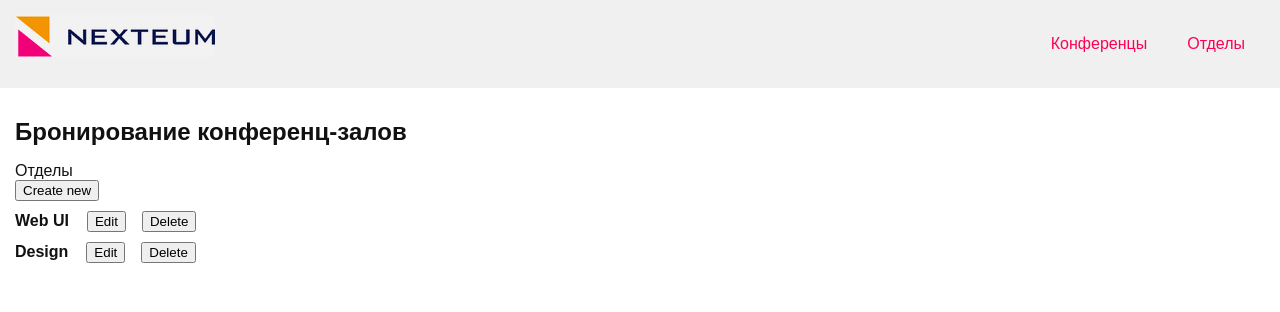
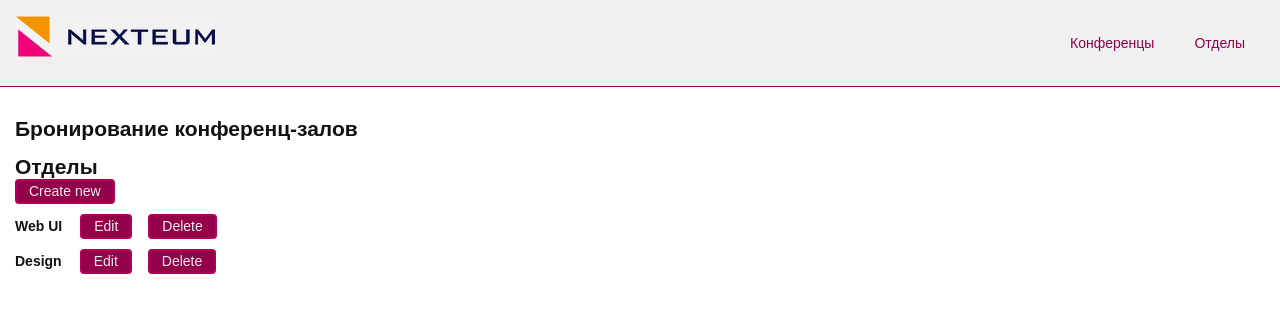
Before and after one commit to vdyrda/react_booker, a React (Create React App) app: page /admin/departments in a window 1280 px wide. Shown: the top 312 px of the page. Built offline with nearby package versions, Linux system fonts and the light colour scheme.

Commit message:
add common styles and Roboto font

```diff
--- a/public/index.html
+++ b/public/index.html
@@ -20,6 +20,7 @@
       Learn how to configure a non-root public URL by running `npm run build`.
     -->
     <title>React App</title>
+	<link href="https://fonts.googleapis.com/css?family=Roboto:400,700&amp;subset=cyrillic" rel="stylesheet" />
   </head>
   <body>
     <noscript>
--- a/src/App.css
+++ b/src/App.css
@@ -6,6 +6,7 @@
 
 .App-header {
 	background: #f0f0f0;
+	border-bottom: 1px solid #930049;
 	box-sizing: border-box;
 	min-height: 85px;
 	padding: 15px;
--- a/src/admin/Departments/Departments.js
+++ b/src/admin/Departments/Departments.js
@@ -1,5 +1,6 @@
 import React, { Component } from 'react';
 
+import '../../components/UI/common.css';
 import './Departments.css';
 
 class Departments extends Component {
--- a/src/components/Halls/Hall/Hall.css
+++ b/src/components/Halls/Hall/Hall.css
@@ -1,9 +1,10 @@
 .Hall {
-    display: inline-block;
-    border-radius: 3px;
-    margin: 20px 20px 0 0;
     background: #ff9d00;
-    padding: 5px 15px;
+    border-top: 1px solid #fff;
     color: #fff;
     cursor: pointer;
+    display: block;
+    max-width: 300px;
+    padding: 5px 15px;
+    text-align: center;
 }
--- a/src/components/UI/Nav/Nav.css
+++ b/src/components/UI/Nav/Nav.css
@@ -10,7 +10,7 @@
 }
 
 .Nav > li > a {
-	color: #f05;
+	color: #930049;
 	display: inline-block;
 	margin: 15px 10px;
 	padding: 5px 10px;
--- /dev/null
+++ b/src/components/UI/common.css
@@ -0,0 +1,31 @@
+html {
+	color: #111;
+	font-family: 'Roboto', sans-serif;
+	font-size: 14px;
+}
+
+.h1 {
+	font-size: 2em;
+	font-weight: 700;
+}
+
+.h2 {
+	font-size: 1.5em;
+	font-weight: 700;
+}
+
+button {
+	background-color: #930049;
+	border-radius: 4px;
+	border: 2px solid #b20058;
+	color: #eee;
+	cursor: pointer;
+	font-size: 1rem;
+	line-height: 1;
+	padding: 3px 12px 4px;
+	transition: background-color 0.2s ease;
+}
+
+button:hover {
+	background-color: #b20058;
+}
```
Also changed, not shown: src/index.js (line endings or trailing spaces).
